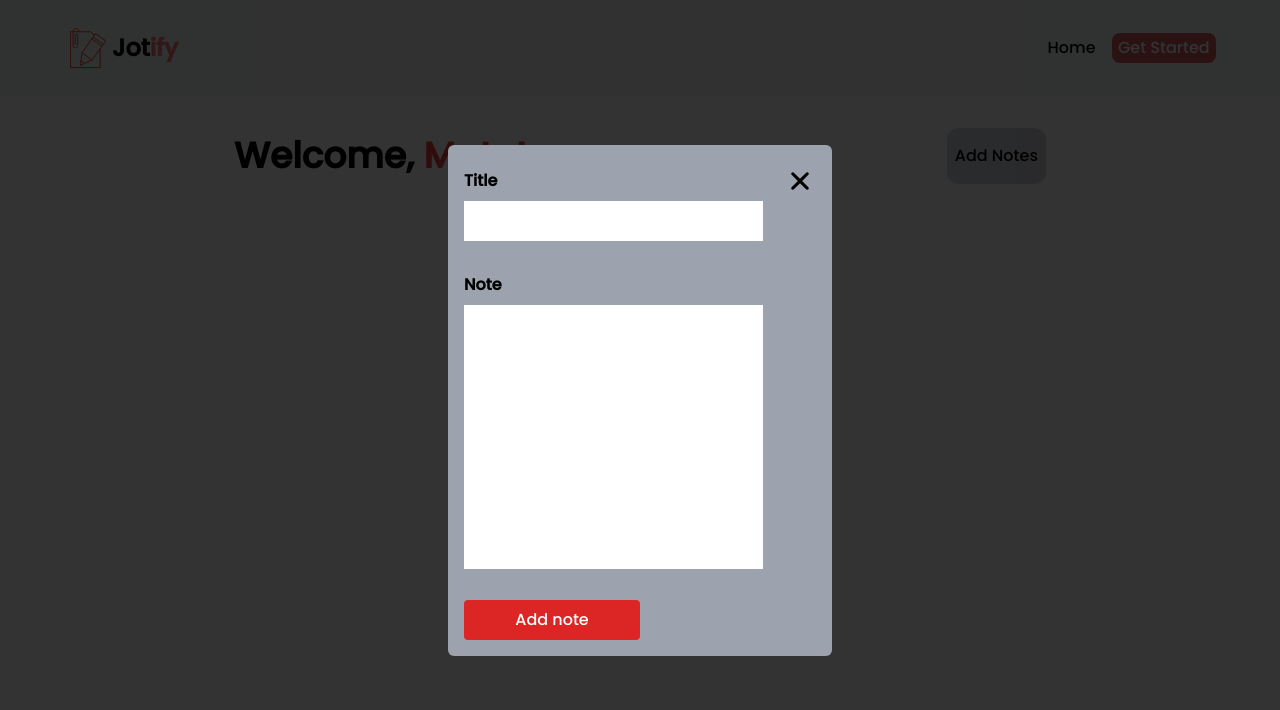
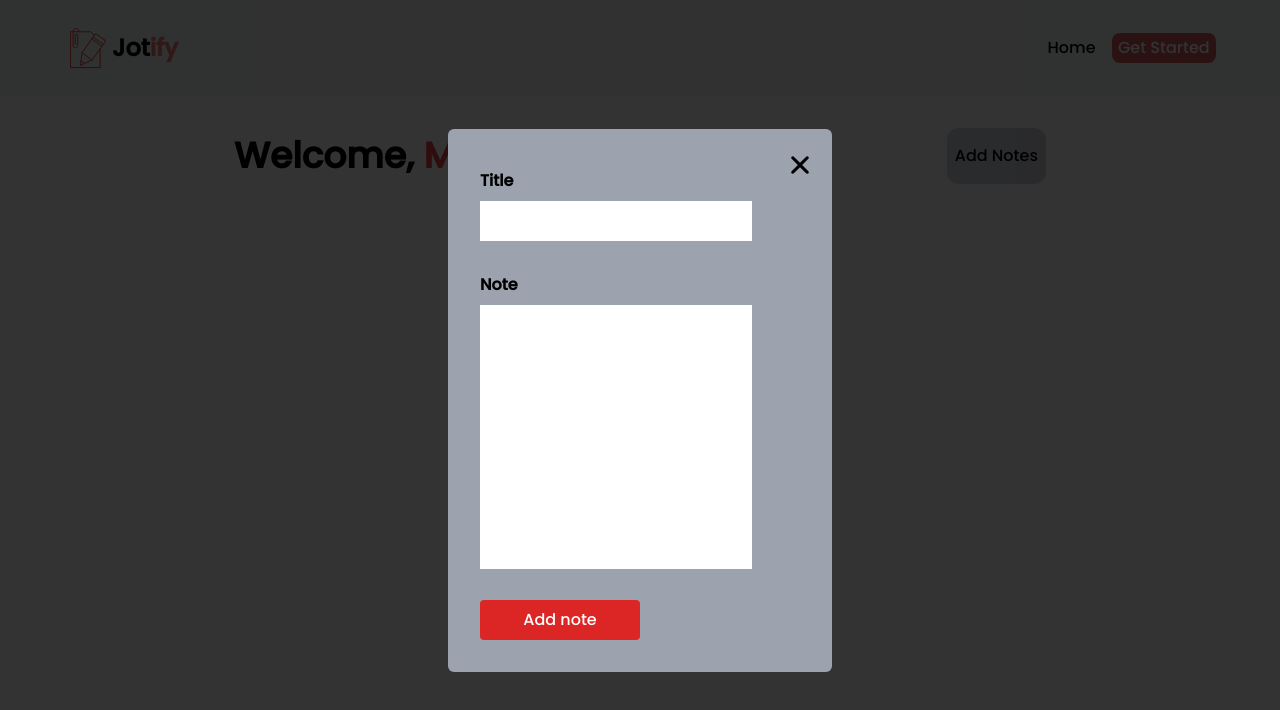
Before and after one commit to moloruntomiwa31/Jotify, a Vue app: page /getstarted/note in a window 1280 px wide. Both pictures are taken after a click on the button "Add Notes". Shown: the top 710 px of the page. Built offline with nearby package versions, Linux system fonts and the light colour scheme.

Commit message:
added styles

```diff
--- a/src/components/Modal.vue
+++ b/src/components/Modal.vue
@@ -1,6 +1,6 @@
 <template>
     <div class="overlay flex items-center justify-center p-6 " v-if="showModal">
-        <div class="modal flex-col space-y-6 flex bg-gray-400 p-4 rounded-md max-w-sm">
+        <div class="modal flex-col space-y-6 flex bg-gray-400 p-8 rounded-md max-w-sm">
             <div>
                 <h3 class="font-bold py-2">Title</h3>
                 <input type="text" class="p-2 outline-none" v-model.trim="mainTitle">
```
